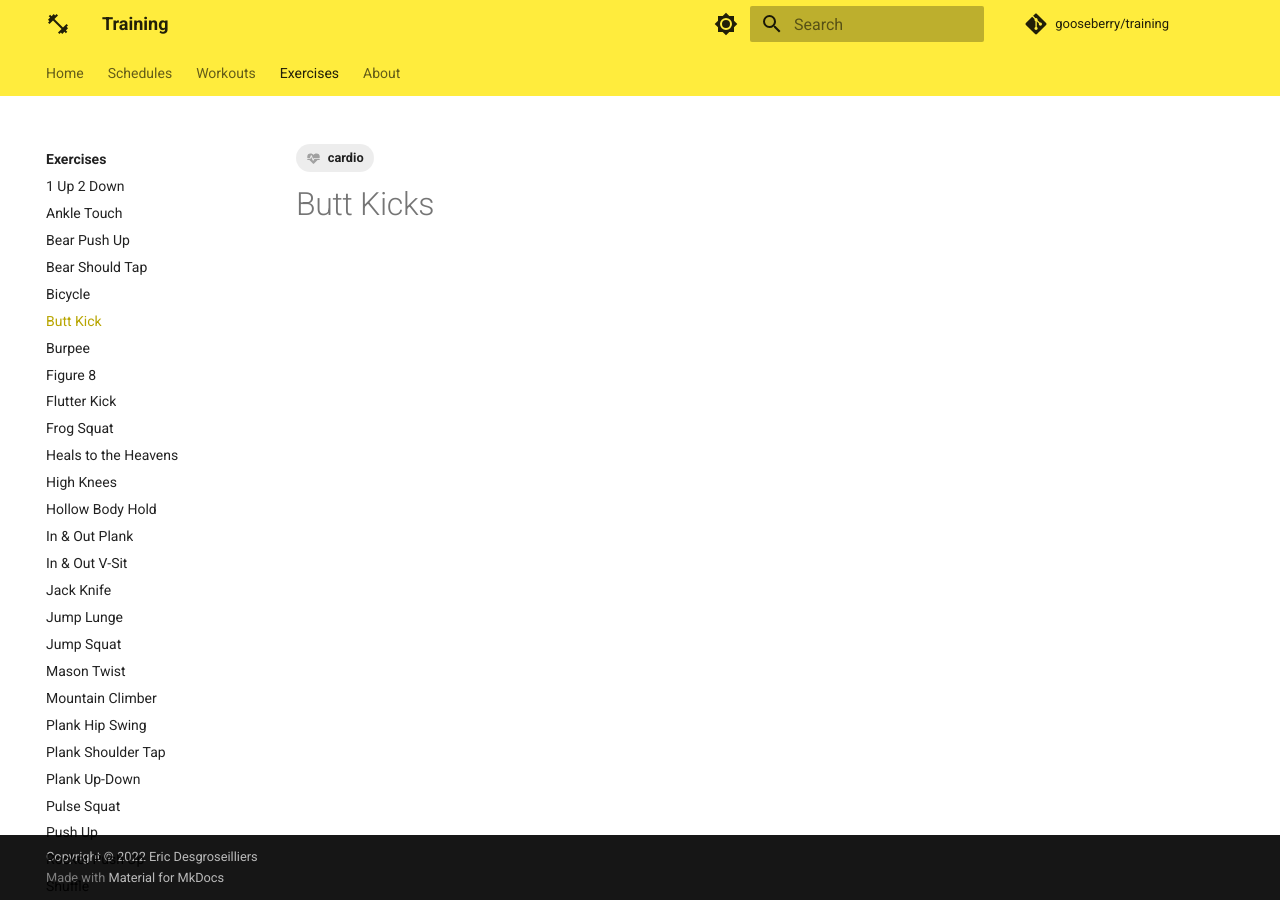
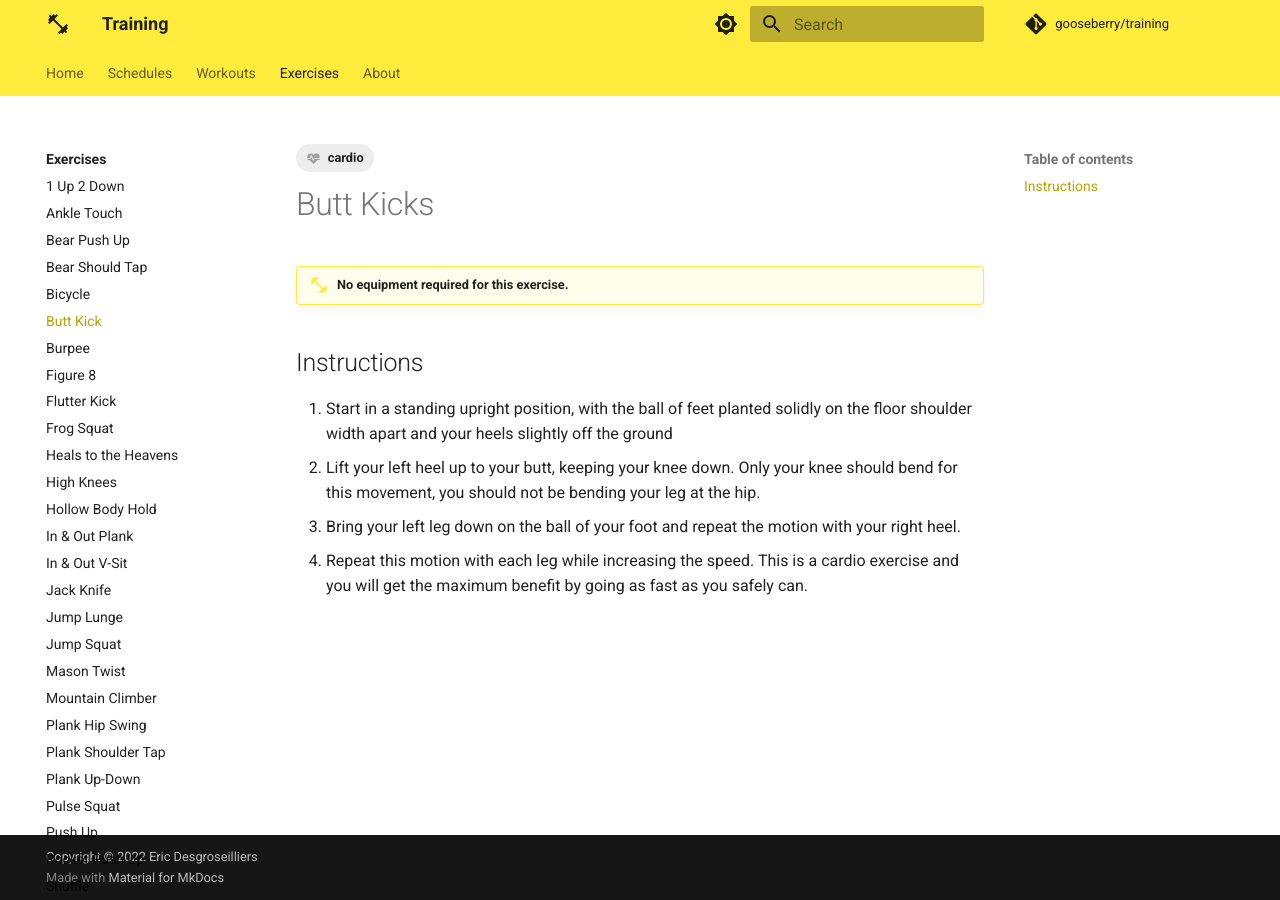
Before and after one commit to gooseberry/training, an MkDocs documentation site: the page built from docs/exercises/butt-kick.md, in a window 1280 px wide. Built offline with MkDocs 1.6.1 and Material for MkDocs 9.7.7, drawn with Linux system fonts in a browser that asks for light colours; comment, search, counter and statistics services are not loaded.

Commit message:
instructions

```diff
--- a/docs/exercises/butt-kick.md
+++ b/docs/exercises/butt-kick.md
@@ -4,3 +4,12 @@ tags:
 ---
 
 #  Butt Kicks
+
+!!! equipment "No equipment required for this exercise."
+
+## Instructions
+
+1. Start in a standing upright position, with the ball of feet planted solidly on the floor shoulder width apart and your heels slightly off the ground
+2. Lift your left heel up to your butt, keeping your knee down.  Only your knee should bend for this movement, you should not be bending your leg at the hip.
+3. Bring your left leg down on the ball of your foot and repeat the motion with your right heel.
+4. Repeat this motion with each leg while increasing the speed.  This is a cardio exercise and you will get the maximum benefit by going as fast as you safely can.
```
Also changed, not shown: docs/exercises/figure-8.md (+7 -0 lines).
